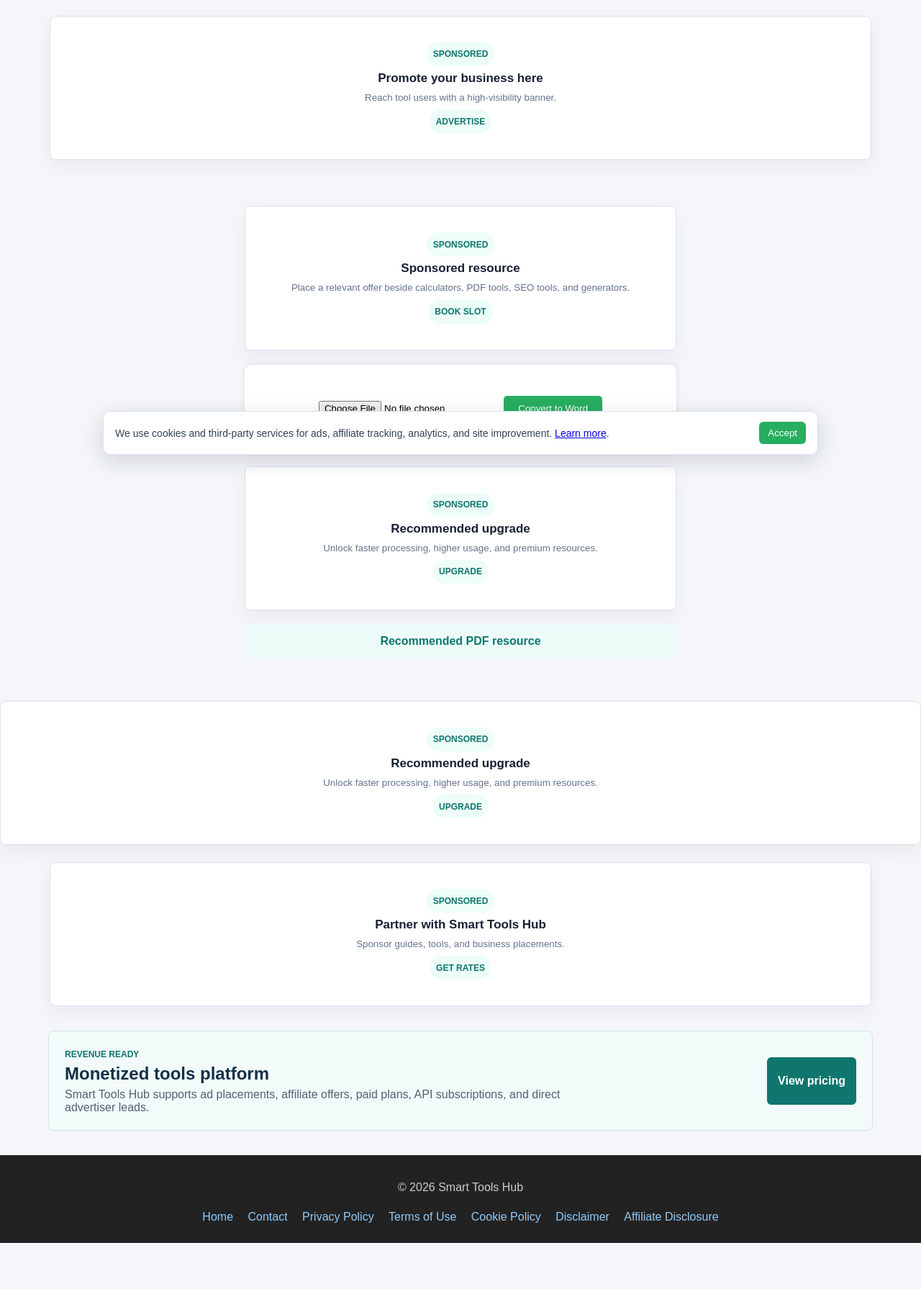
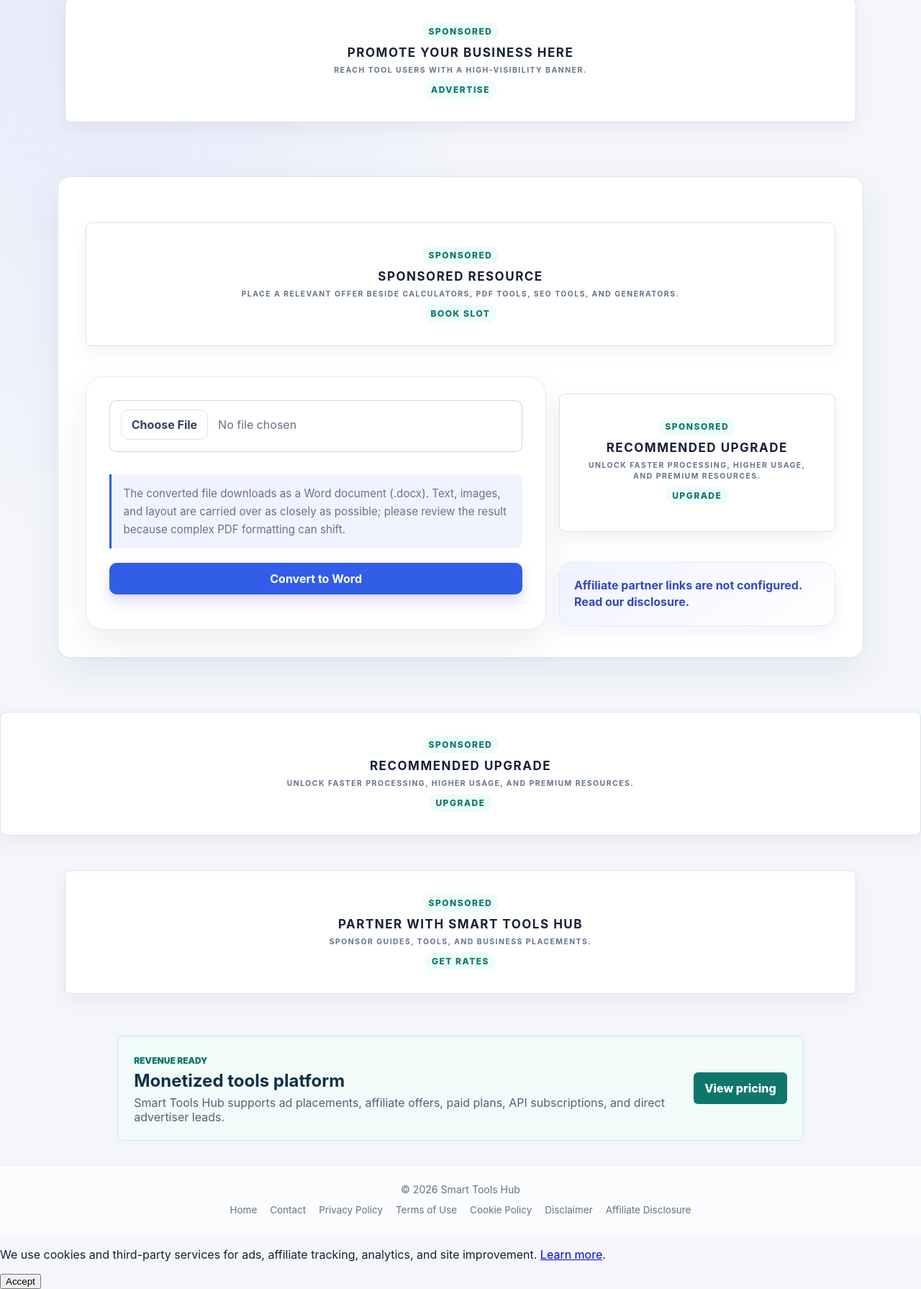
Before and after one commit to josephhashakimana4-code/smart.tools.platform, a website: page frontend/pdf-to-word.html in a window 1280 px wide. Shown: the part 152-1943 px from the top of the page at 72% size. Before the commit the page ends 1879 px from the top, so only its background shows below. Drawn offline with Linux system fonts and the light colour scheme; no server answers.

Commit message:
style: unify tool pages and clarify PDF output

```diff
--- /dev/null
+++ b/frontend/css/tool-pages.css
@@ -0,0 +1,52 @@
+:root{color-scheme:light;--ink:#172033;--muted:#65718a;--line:#e5eaf3;--blue:#5368ee;--blue-deep:#394fdb;--surface:#fff;--page:#f4f6fb}
+*{box-sizing:border-box}
+body{min-height:100vh;margin:0;display:flex;flex-direction:column;color:var(--ink);font-family:Inter,ui-sans-serif,system-ui,-apple-system,BlinkMacSystemFont,"Segoe UI",sans-serif;background:radial-gradient(ellipse at 12% 0%,rgba(83,104,238,.10),transparent 34rem),var(--page)}
+header{width:min(1120px,calc(100% - 40px));min-height:94px;margin:32px auto 0;padding:20px 28px;display:flex;align-items:center;gap:24px;border:1px solid rgba(229,234,243,.9);border-radius:22px;background:rgba(255,255,255,.88);box-shadow:0 12px 34px rgba(27,39,74,.06)}
+header h1{margin:0;font-size:clamp(1.45rem,2.8vw,2rem);line-height:1.2;letter-spacing:-.035em}
+.home-link{flex:0 0 auto;display:inline-flex;align-items:center;min-height:42px;padding:0 15px;border:1px solid var(--line);border-radius:12px;color:#3f50bd;background:#f8f9ff;font-size:.9rem;font-weight:650;text-decoration:none;transition:background .18s,border-color .18s,transform .18s}
+.home-link:hover{background:#eef0ff;border-color:#cbd1ff;transform:translateY(-1px)}
+.container{width:min(1120px,calc(100% - 40px));margin:0 auto;padding:28px 0 52px;flex:1 0 auto}
+.calculator,.container:has(.box)>.box{padding:clamp(20px,3vw,32px);border:1px solid var(--line);border-radius:24px;background:var(--surface);box-shadow:0 18px 48px rgba(27,39,74,.08)}
+#display{width:100%;height:82px;margin:0 0 18px;padding:16px 20px;border:1px solid #26324c;border-radius:16px;outline:none;color:#f7f8ff;background:linear-gradient(135deg,#202c46,#111a2d);font:600 clamp(1.8rem,4vw,2.4rem)/1 ui-monospace,SFMono-Regular,Menlo,monospace;text-align:right;box-shadow:inset 0 2px 8px rgba(0,0,0,.18)}
+.buttons{display:grid;grid-template-columns:repeat(4,minmax(0,1fr));gap:11px}
+.buttons button,.box button{min-height:58px;border:1px solid #e6eaf2;border-radius:15px;color:#25304a;background:#f7f8fc;font:inherit;font-size:1.1rem;font-weight:650;cursor:pointer;transition:transform .16s,background .16s,border-color .16s,box-shadow .16s}
+.buttons button:hover{transform:translateY(-2px);border-color:#cbd2ff;background:#eff1ff;box-shadow:0 6px 14px rgba(61,80,210,.1)}
+.buttons button:active,.box button:active{transform:translateY(0)}
+.buttons .equal,.box button{border-color:transparent;color:#fff;background:linear-gradient(135deg,var(--blue),var(--blue-deep));box-shadow:0 9px 18px rgba(68,85,217,.2)}
+.buttons .equal{grid-column:1/-1;min-height:56px;font-size:1.15rem}
+.buttons .equal:hover,.box button:hover{filter:brightness(1.04);box-shadow:0 12px 22px rgba(68,85,217,.26);transform:translateY(-2px)}
+.sidebar{display:grid;gap:16px}
+.ad{min-height:84px;padding:18px;display:grid;place-items:center;border:1px dashed #cbd3e4;border-radius:18px;color:#8791a6;background:rgba(255,255,255,.55);font-size:.78rem;font-weight:700;letter-spacing:.12em;text-transform:uppercase}
+.affiliate-card{display:block;padding:20px;border:1px solid #e3e7ff;border-radius:18px;color:#3447bc;background:linear-gradient(145deg,#f0f2ff,#fff);font-weight:700;line-height:1.45;text-decoration:none;box-shadow:0 10px 26px rgba(44,59,154,.06);transition:transform .18s,box-shadow .18s}
+.affiliate-card:hover{transform:translateY(-2px);box-shadow:0 14px 30px rgba(44,59,154,.11)}
+.container:has(.box){display:grid;grid-template-columns:minmax(0,1.25fr) minmax(250px,.75fr);grid-template-rows:auto auto auto;align-content:start;gap:18px}
+.container:has(.box)>.ad:first-child{grid-column:1/-1;min-height:78px}
+.container:has(.box)>.box{grid-column:1;grid-row:2/span 2;align-self:stretch}
+.container:has(.box)>.ad:nth-of-type(2){grid-column:2;grid-row:2;min-height:150px}
+.container:has(.box)>.affiliate-card{grid-column:2;grid-row:3;align-self:start}
+#pdfFile{width:100%;min-height:72px;margin:0 0 18px;padding:18px;border:1px dashed #b9c3da;border-radius:16px;color:var(--muted);background:#f8f9fd;font:inherit}
+#pdfFile::file-selector-button{margin-right:14px;padding:10px 14px;border:1px solid #dce2f0;border-radius:10px;color:#34415e;background:#fff;font:inherit;font-weight:650;cursor:pointer}
+.box button{width:100%;min-height:56px;font-size:1rem}
+.status{margin-top:16px;color:var(--muted);line-height:1.5}
+.footer{padding:24px 20px 28px;border-top:1px solid var(--line);color:var(--muted);background:rgba(255,255,255,.68);text-align:center}
+.footer p{margin:0 0 12px;font-size:.88rem}
+.footer-links{display:flex;flex-wrap:wrap;justify-content:center;gap:8px 18px}
+.footer-links a{color:#65718a;font-size:.84rem;text-decoration:none}
+.footer-links a:hover{color:var(--blue-deep);text-decoration:underline}
+:focus-visible{outline:3px solid rgba(83,104,238,.42);outline-offset:3px}
+@media(max-width:760px){header{width:min(100% - 28px,1120px);margin-top:14px;padding:16px;gap:14px;border-radius:18px}header h1{font-size:1.3rem}.home-link{min-height:38px;padding:0 11px;font-size:.82rem}.container{width:min(100% - 28px,1120px);padding:18px 0 36px}.container:not(:has(.box)){display:grid;gap:16px}.container:has(.box){grid-template-columns:1fr;gap:14px}.container:has(.box)>.ad:first-child,.container:has(.box)>.box,.container:has(.box)>.ad:nth-of-type(2),.container:has(.box)>.affiliate-card{grid-column:1;grid-row:auto}.container:has(.box)>.ad:first-child{min-height:64px}.container:has(.box)>.ad:nth-of-type(2){min-height:72px}}
+@media(max-width:420px){header{align-items:flex-start;flex-direction:column}.buttons{gap:8px}.buttons button{min-height:54px;border-radius:13px}#display{height:72px}}
+
+
+/* Consistent tool page layout and readable ad placements. */
+.tool-box, main:has(#pdfFile), main:has(.calculator-container) { max-width: 1120px; margin: clamp(1.5rem, 4vw, 3.5rem) auto; padding: clamp(1.25rem, 3vw, 2.5rem); border: 1px solid #dce4ef; border-radius: 18px; background: #fff; box-shadow: 0 18px 48px rgb(30 55 90 / 8%); }
+.tool-box h1, main:has(#pdfFile) h1, main:has(.calculator-container) h1 { color: #17243b; line-height: 1.15; letter-spacing: -.03em; }
+.tool-box p, main:has(#pdfFile) p, main:has(.calculator-container) p { color: #64748b; line-height: 1.65; }
+.tool-box input, .tool-box select, .tool-box textarea, main:has(#pdfFile) input, main:has(.calculator-container) input, main:has(.calculator-container) select { max-width: 100%; padding: .75rem .9rem; border: 1px solid #cbd5e1; border-radius: 10px; background: #fff; }
+.tool-box button, main:has(#pdfFile) button, main:has(.calculator-container) button { min-height: 44px; padding: .7rem 1.1rem; border: 0; border-radius: 10px; color: #fff; background: #315de8; font: inherit; font-weight: 700; cursor: pointer; }
+.tool-box button:hover, main:has(#pdfFile) button:hover, main:has(.calculator-container) button:hover { background: #2348bf; }
+.tool-box button:focus-visible, main:has(#pdfFile) button:focus-visible, main:has(.calculator-container) button:focus-visible { outline: 3px solid #93c5fd; outline-offset: 3px; }
+.tool-sidebar, .related-tools-section { padding: 1.25rem; border: 1px solid #dce4ef; border-radius: 14px; background: #f4f7fb; }
+.ad, .ad-container, .ad-slot, .advertisement, [data-ad-slot], ins.adsbygoogle { box-sizing: border-box; display: block; width: 100%; min-height: 90px; margin: 1.5rem auto; padding: 1rem; overflow: hidden; border: 1px dashed #cbd5e1; border-radius: 12px; background: #f8fafc; color: #64748b; text-align: center; }
+.format-note { margin: .85rem 0 1.25rem; padding: .85rem 1rem; border-left: 3px solid #315de8; border-radius: 0 10px 10px 0; background: #eff4ff; color: #34445f; font-size: .95rem; }
+@media (max-width: 640px) { .tool-box, main:has(#pdfFile), main:has(.calculator-container) { margin: 1rem .5rem; padding: 1rem; } .tool-box button, main:has(#pdfFile) button, main:has(.calculator-container) button { width: 100%; } }
--- a/frontend/pdf-to-word.html
+++ b/frontend/pdf-to-word.html
@@ -18,7 +18,7 @@
   <meta name="twitter:title" content="PDF to Word Converter | Smart Tools Hub" />
   <meta name="twitter:description" content="Free PDF to Word conversion for documents, reports, and office workflows." />
   <meta name="twitter:image" content="__SITE_URL__/images/og-image-600x315.jpg" />
-  <link rel="stylesheet" href="css/pdf-word.css">
+  <link rel="stylesheet" href="css/tool-pages.css">
   <link rel="stylesheet" href="css/monetization.css">
   <script src="js/api.js" defer></script>
   <script src="js/analytics.js" defer></script>
@@ -50,6 +50,7 @@
   <!-- UPLOAD BOX -->
   <div class="box">
     <input type="file" id="pdfFile" accept=".pdf">
+      <p class="format-note">The converted file downloads as a Word document (.docx). Text, images, and layout are carried over as closely as possible; please review the result because complex PDF formatting can shift.</p>
 
     <button onclick="uploadPDF()">Convert to Word</button>
 
@@ -60,7 +61,7 @@
 
   <!-- AD -->
   <div class="ad">Advertisement</div>
-  <a class="affiliate-card" href="https://your-affiliate-link.com/?ref=smarttoolshub" target="_blank" rel="sponsored nofollow noopener">Recommended PDF resource</a>
+  <a class="affiliate-card" href="affiliate-disclosure.html">Affiliate partner links are not configured. Read our disclosure.</a>
 
 </main>
 
```
Also changed, not shown: frontend/calculator.html (+1 -1 lines), frontend/tool.html (+2 -1 lines).
